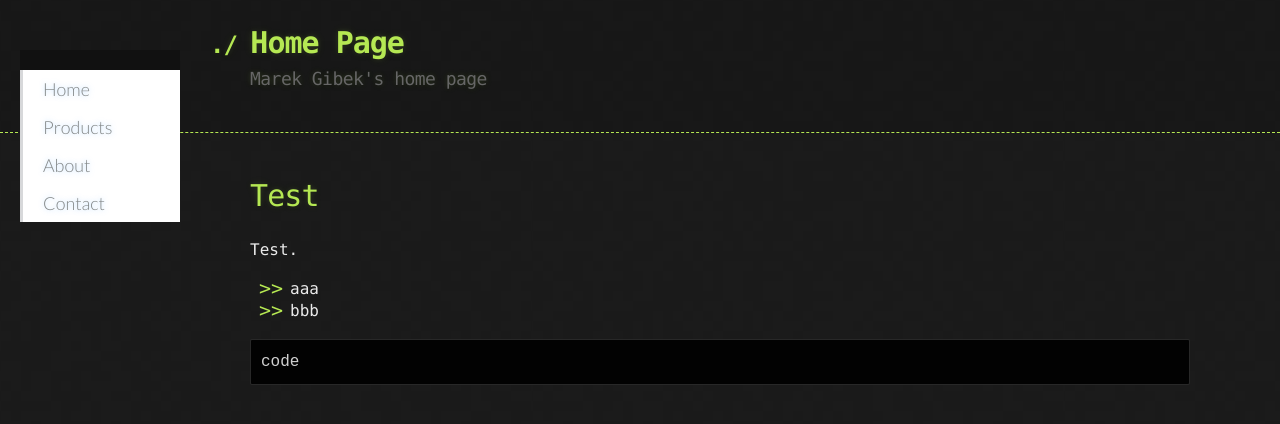
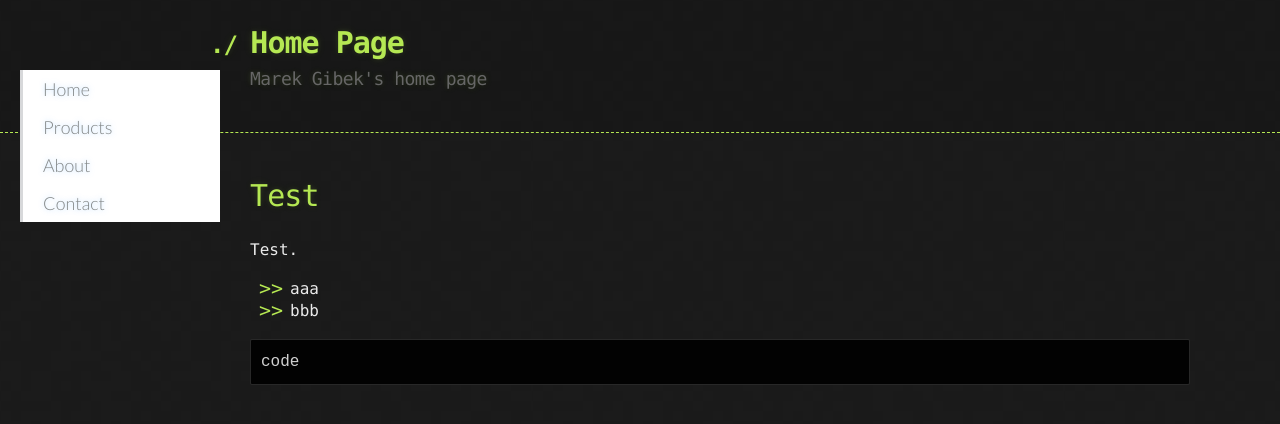
Before and after one commit to marek-g/marek-g.github.io, a Jekyll site: the page built from index.md, in a window 1280 px wide. Shown: the top 424 px of the page. Built offline with Jekyll 4.4.1, drawn with Linux system fonts in a browser that asks for light colours; our own code applies the rules of GitHub Pages for plain Markdown files.

Commit message:
Layout changes.

```diff
--- a/assets/css/style.scss
+++ b/assets/css/style.scss
@@ -4,12 +4,12 @@
 @import 'jekyll-theme-hacker';
 
 .sidebar {
-    width: 160px;
+    width: 100%;
     position: fixed;
     z-index: 1;
     top: 50px;
     left: 20px;
-    background-color: #111;
+    background-color: #00000000;
     overflow-x: hidden;
     padding-top: 20px;
 }
```
